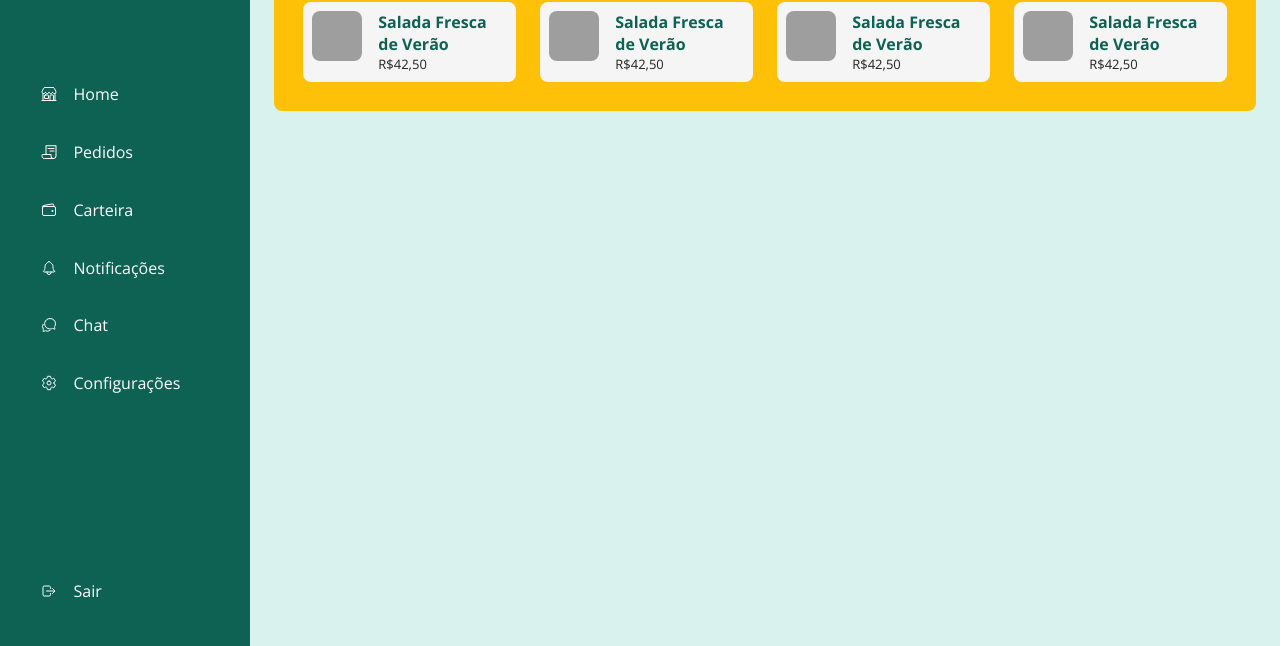
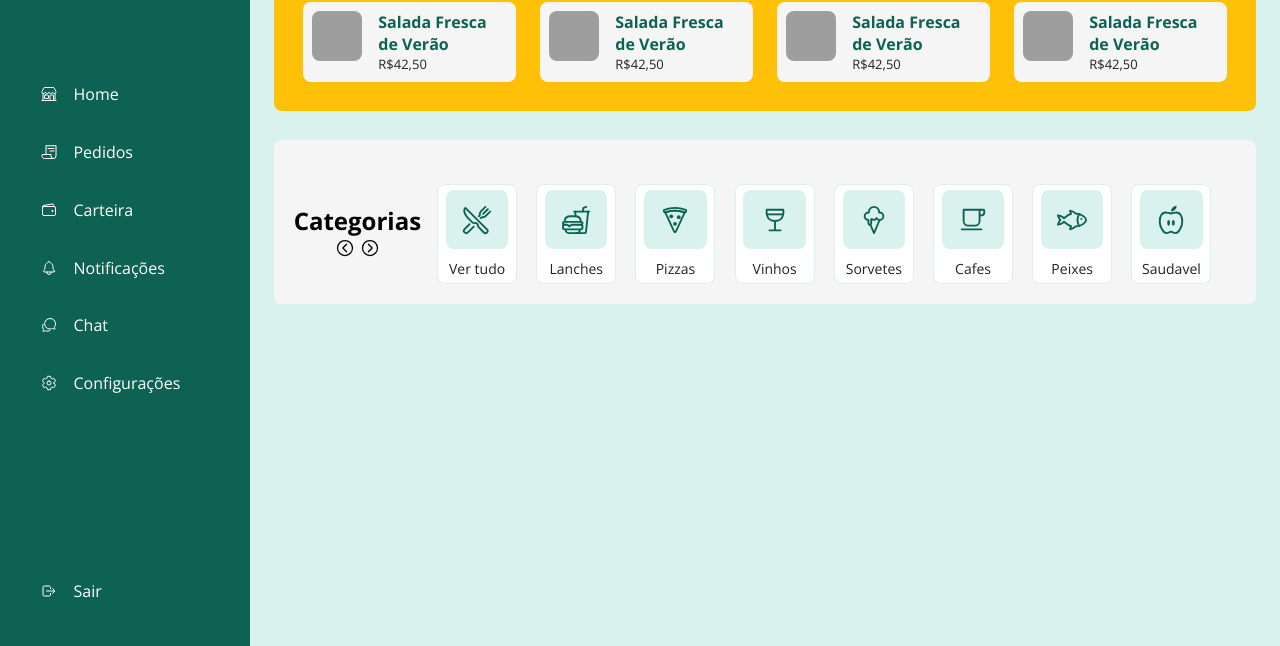
Before and after one commit to SahRB/food-delivery, a plain HTML site: page index.html in a window 1280 px wide. Shown: the part 154-800 px from the top of the page. Drawn offline with nearby package versions, Linux system fonts and the light colour scheme; grey boxes are pictures that could not be loaded.

Commit message:
Categorias

```diff
--- a/index.html
+++ b/index.html
@@ -85,6 +85,72 @@
         </div>
     </div>
     <!--main menus-->
+    <div class="main-menus">
+        <!--filter section-->
+        <div class="main-filter">
+            <div class="filter-category">
+                  <h2 class="main-title">Categorias</h2>
+            <div class="main-arrow">
+                <ion-icon class="back-menus" name="chevron-back-circle-outline"></ion-icon>
+                <ion-icon class="next-menus" name="chevron-forward-circle-outline"></ion-icon>
+            </div>
+            </div>
+
+
+        <div class="filter-wrapper">
+            <div class="filter-card">
+                <div class="filter-icon">
+                    <ion-icon name="restaurant-outline"></ion-icon>
+                </div>
+                <p>Ver tudo</p>
+            </div>
+            <div class="filter-card">
+                <div class="filter-icon">
+                    <ion-icon name="fast-food-outline"></ion-icon>
+                </div>
+                <p>Lanches</p>
+            </div>
+            <div class="filter-card">
+                <div class="filter-icon">
+                    <ion-icon name="pizza-outline"></ion-icon>
+                </div>
+                <p>Pizzas</p>
+            </div>
+            <div class="filter-card">
+                <div class="filter-icon">
+                    <ion-icon name="wine-outline"></ion-icon>
+                </div>
+                <p>Vinhos</p>
+            </div>
+            <div class="filter-card">
+                <div class="filter-icon">
+                    <ion-icon name="ice-cream-outline"></ion-icon>
+                </div>
+                <p>Sorvetes</p>
+            </div>
+            <div class="filter-card">
+                <div class="filter-icon">
+                    <ion-icon name="cafe-outline"></ion-icon>
+                </div>
+                <p>Cafes</p>
+            </div>
+            <div class="filter-card">
+                <div class="filter-icon">
+                    <ion-icon name="fish-outline"></ion-icon>
+                </div>
+                <p>Peixes</p>
+            </div>
+            <div class="filter-card">
+                <div class="filter-icon">
+                    <ion-icon name="nutrition-outline"></ion-icon>
+                </div>
+                <p>Saudavel</p>
+            </div>
+
+            </div>
+        </div>
+        <!--Filter of food-->
+    </div>
 </div>
 <!--JS-->
     <script type="module" src="https://unpkg.com/ionicons@7.1.0/dist/ionicons/ionicons.esm.js"></script>
--- a/style.css
+++ b/style.css
@@ -143,11 +143,10 @@ body{
 .main-tilte{
     font-size: 20px;
 
+
 }
 .main-arrow{
-    display: flex;
-    width: 100%;
-    justify-content: flex-end;
+
     font-size: 20px;
 }
 .back, .next{
@@ -193,5 +192,69 @@ body{
 }
 .highlight-desc p{
     color: var(--blackColor);
-    font-size: 13px;
+    font-size:13px;
 }
+.main-menus{
+    height:100%;
+    background-color: var(--greyColor);
+    padding: 2%;
+
+    border-radius: 8px;
+}
+.filter-category{
+    display: flex;
+    flex-direction: column;
+    align-items: center;
+}
+.main-filter{
+    width: 100%;
+    display: flex;
+    flex-direction: row;
+    align-items: center;
+    margin-top: 1.5rem;
+    gap: 1rem;
+}
+.back-menus, .next-menus{
+    cursor: pointer;
+}
+.back-menus:hover, .next-menus:hover{
+    color: var(--primaryColor);
+}
+.filter-wrapper{
+    display: flex;
+    flex-content: flex-start;
+    overflow-x: hidden;
+    width: 100%;
+    height: 100px;
+    gap: 1.2rem;
+}
+.filter-card{
+
+    display: flex;
+    flex-direction: column;
+    align-items: center;
+    justify-content: space-around!important;
+    min-width: 80px;
+    height: 100%;
+    background: var(--whiteColor);
+    color: var(--blackColor);
+    border-radius: 8px;
+    border: 1px solid var(--softGreenColor);
+    font-size: 14px;
+    cursor: pointer;
+}
+.filter-icon{
+    display: flex;
+    justify-content: center;
+    align-items: center;
+    width: 80%;
+    height: 60%;
+    font-size: 30px;
+    background-color: var(--softGreenColor);
+    color: var(--primaryColor);
+    border-radius: 8px;
+}
+.filter-card:hover{
+    background-color: var(--primaryColor);
+    color: var(--whiteColor);
+}
```
